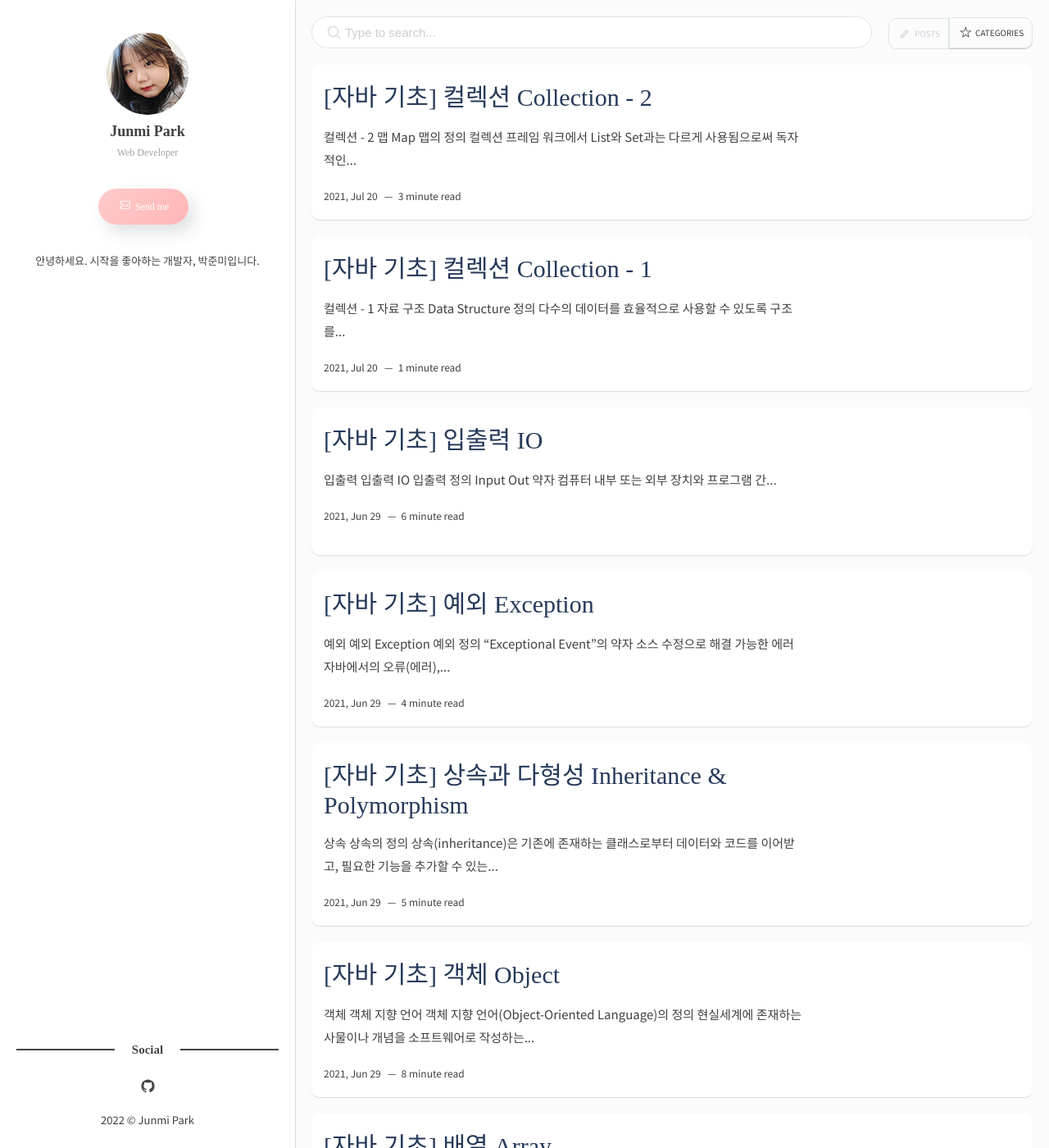
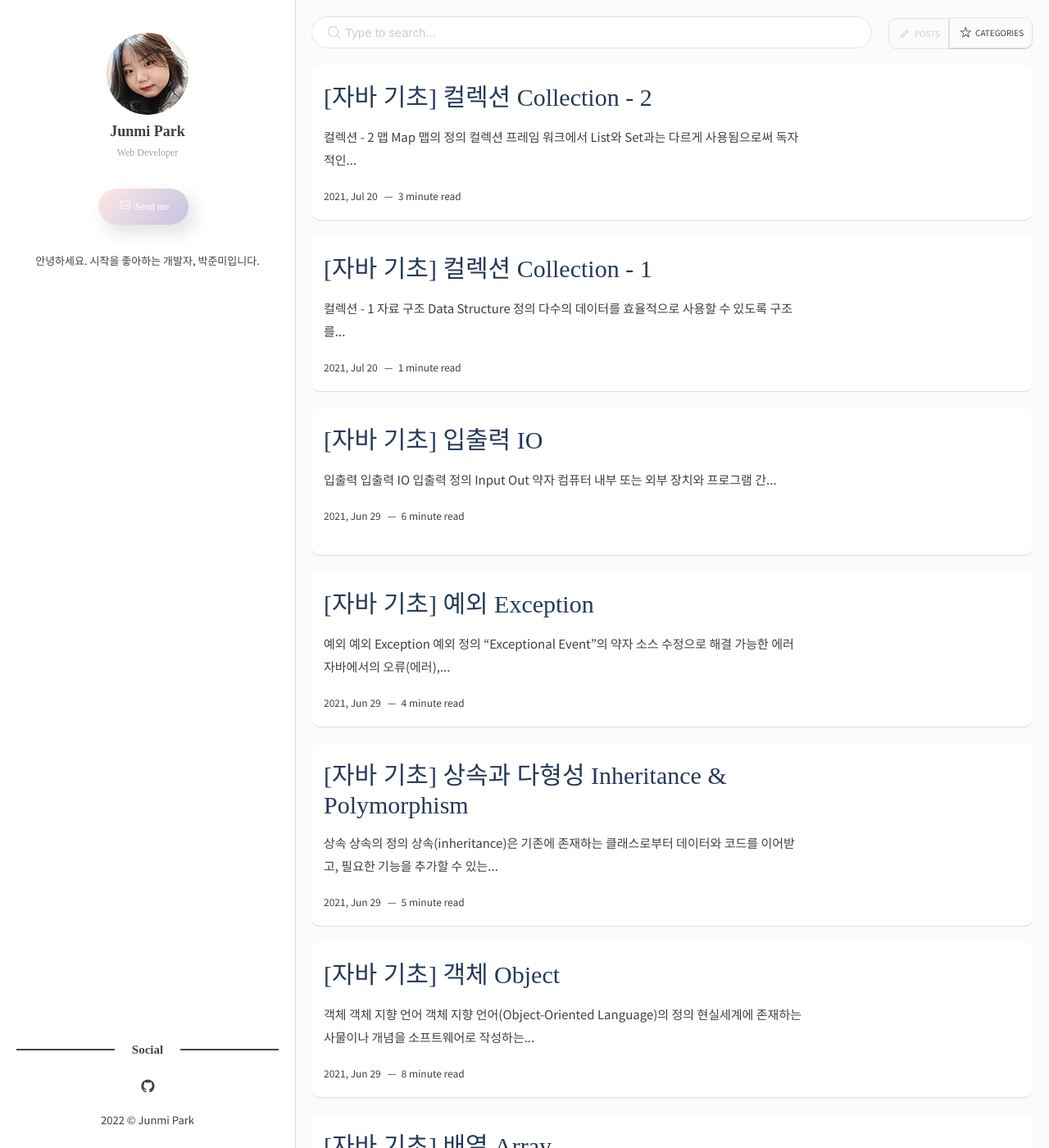
Before and after one commit to junmipark/junmipark.github.io, a Jekyll site: the page built from index.html, in a window 1280 px wide and 1400 px high. Shown: the whole window at 82% size. Built offline with Jekyll 4.4.1, drawn with Linux system fonts in a browser that asks for light colours; some web fonts are replaced; the list of posts is cut into pages by our own code.

Commit message:
Update _buttons.scss

```diff
--- a/_sass/5-components/_buttons.scss
+++ b/_sass/5-components/_buttons.scss
@@ -22,7 +22,7 @@
   &--secondary {
     color: $white-color;
     background-color: $secondary-color;
-    background: linear-gradient(135deg, #ffcbcb 0%,#ffb5b5 100%);
+    background: linear-gradient(135deg, #ffe9e3 0%, #c4c1e0 100%);
   }
 
   &--round {
```
